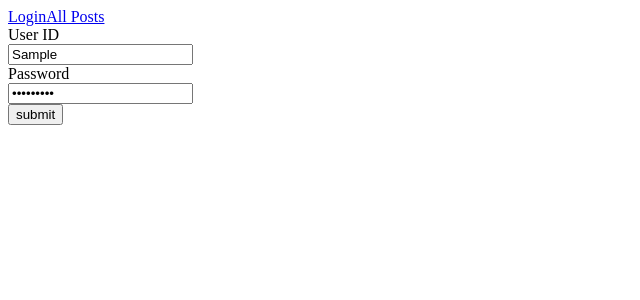
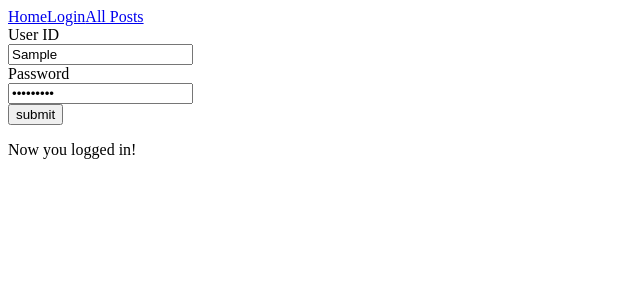
Before and after one commit to ravelll/nippue, a Vue app: page /login in a window 1280 px wide. Both pictures are taken after typing "Sample", "Sample123" into the empty fields and a click on the button "submit". Shown: the top 300 px of the page, without its empty margins (0-640 px from the left). Built offline with nearby package versions, Linux system fonts and the light colour scheme.

Commit message:
Record login state in vuex store

```diff
--- a/src/App.vue
+++ b/src/App.vue
@@ -1,5 +1,6 @@
 <template>
   <div id="app">
+    <router-link to="/">Home</router-link>
     <router-link to="/login">Login</router-link>
     <router-link to="/posts">All Posts</router-link>
     <router-view></router-view>
--- a/src/main.js
+++ b/src/main.js
@@ -1,9 +1,11 @@
 import Vue from 'vue'
 import router from '@/router'
+import store from '@/store'
 import App from '@/App.vue'
 
 new Vue({
   el: '#app',
+  store,
   router,
   render: h => h(App)
 })
--- /dev/null
+++ b/src/store/index.js
@@ -0,0 +1,28 @@
+import Vue from 'vue'
+import Vuex from 'vuex'
+
+Vue.use(Vuex)
+
+const store = new Vuex.Store({
+  state: {
+    isLoggedIn: false
+  },
+  mutations: {
+    login (state) {
+      state.isLoggedIn = true
+    }
+  },
+  actions: {
+    login ({ commit }) {
+      return new Promise(() => {
+        console.log("logged-in")
+        commit('login')
+      })
+    }
+  },
+  getters: {
+    isLoggedIn: state => state.isLoggedIn
+  }
+})
+
+export default store
--- a/src/views/Login.vue
+++ b/src/views/Login.vue
@@ -9,6 +9,9 @@
       <input type="password" v-model="password">
     </div>
     <input type="button" value="submit" @click.prevent="login">
+    <div v-if="isLoggedIn">
+      <p>Now you logged in!</p>
+    </div>
   </div>
 </template>
 
@@ -22,7 +25,12 @@ export default {
   },
   methods: {
     login () {
-      console.log("do login process")
+      this.$store.dispatch('login')
+    }
+  },
+  computed: {
+    isLoggedIn () {
+      return this.$store.state.isLoggedIn
     }
   }
 }
```
